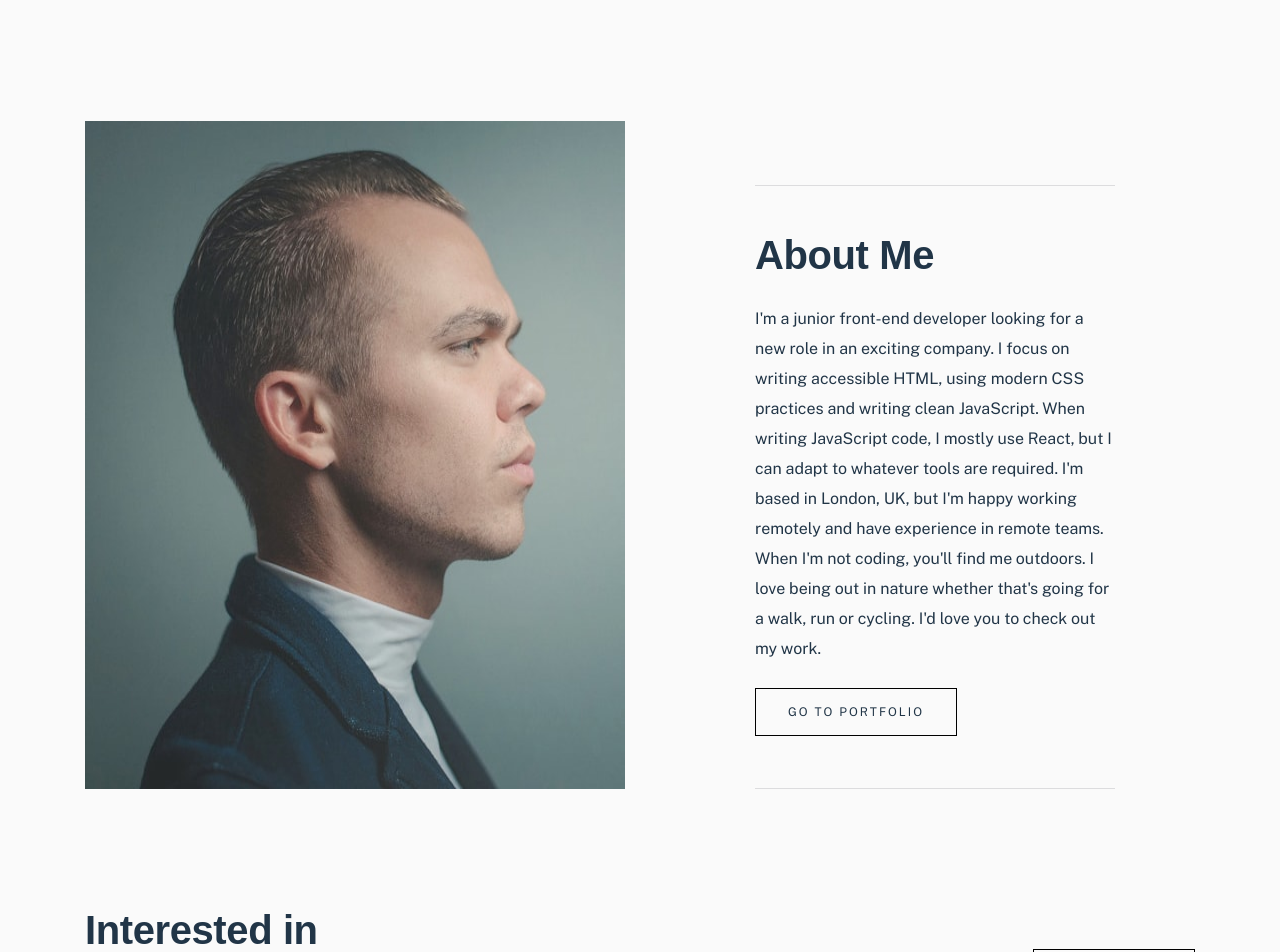
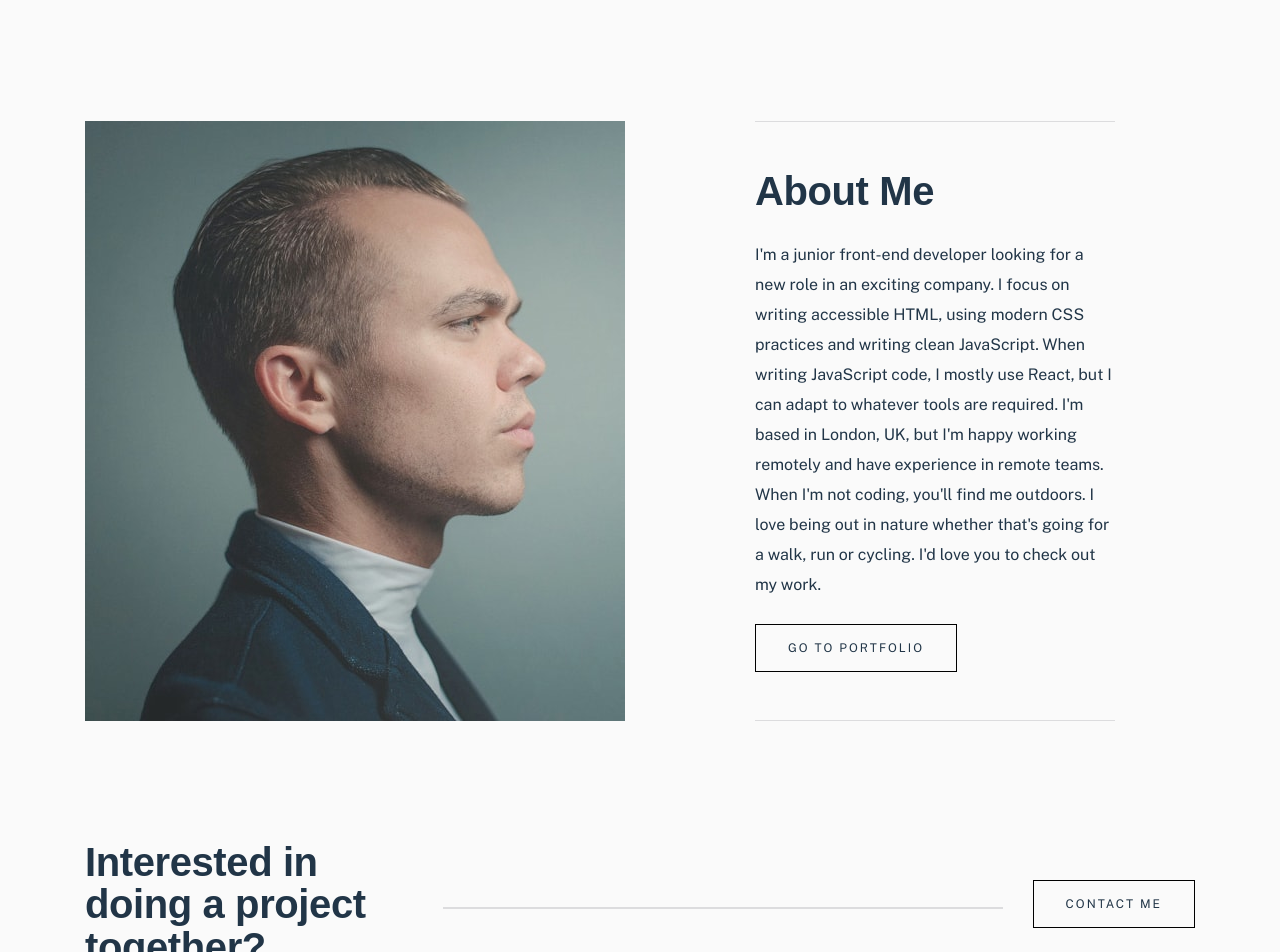
Before and after one commit to Simplify4Me2/minimalist-portfolio, a React (Vite) app: page /#/ in a window 1280 px wide. Shown: the part 780-1732 px from the top of the page. Built offline with nearby package versions, Linux system fonts and the light colour scheme; a web font is replaced by a local one.

Commit message:
refactor Home

```diff
--- /dev/null
+++ b/src/components/ProjectLink.tsx
@@ -0,0 +1,13 @@
+import { PropsWithChildren } from "react";
+import { Link } from "react-router-dom";
+
+export function ProjectLink({ to, children }: PropsWithChildren<{to: string}>) {
+  return (
+    <Link
+      to={to}
+      className="flex items-center font-publicSans text-xs tracking-[0.125rem] border-[0.5px] border-solid border-black h-12 px-8 mb-6 self-start"
+    >
+      {children}
+    </Link>
+  );
+}
--- a/src/components/index.ts
+++ b/src/components/index.ts
@@ -1,5 +1,6 @@
+export { default as ArticleHeader } from "./ArticleHeader";
 export { Button } from "./Button";
 export { PortfolioNavigation } from "./PortfolioNavigation";
-export { default as ArticleHeader } from "./ArticleHeader";
+export { ProjectLink } from "./ProjectLink";
 export { SocialMediaNav } from "./SocialMediaNav";
 export { TextBlock } from "./TextBlock";
--- a/src/pages/home/Home.tsx
+++ b/src/pages/home/Home.tsx
@@ -1,8 +1,7 @@
 import { ContactSection } from "../ContactSection";
 import { useScrollToTop } from "../../hooks";
 import { HomepageHeroImage, ProfileImage } from "../../images";
-import { Button, ArticleHeader, TextBlock } from "../../components";
-import { Link } from "react-router-dom";
+import { Button, ArticleHeader, TextBlock, ProjectLink } from "../../components";
 import { PropsWithChildren } from "react";
 
 function Home() {
@@ -21,7 +20,7 @@ function Home() {
           </div>
         </section>
 
-        <section className="flex flex-col md:flex-row lg:justify-between pt-2 lg:pt-16">
+        <Section className="pt-2 lg:pt-0 lg:mt-16">
           <ProfileImage />
           <Article title="About Me">
             <TextBlock>
@@ -37,9 +36,9 @@ function Home() {
             </TextBlock>
             <ProjectLink to="/portfolio">GO TO PORTFOLIO</ProjectLink>
           </Article>
-        </section>
+        </Section>
 
-        <ContactSection className="pt-28 pb-20" />
+        <ContactSection className="pt-28 md:pt-20 pb-20 lg:mt-10 lg:mb-16" />
       </main>
     </>
   );
@@ -58,28 +57,28 @@ function Article({
   className,
 }: PropsWithChildren<ArticleProps>) {
   return (
-    <section
-      className={`flex flex-col md:flex-row lg:justify-between pt-8 md:pt-0 lg:pt-16 ${className}`}
+    <article
+      className={`flex flex-col md:flex-row lg:justify-between pt-8 md:pt-0 lg:pt-0 ${className}`}
     >
-      <div className="flex flex-col border-y-[0.25px] border-solid border-grayish-dark-blue/15 pt-8 md:pt-12 pb-7 md:my-0 md:ml-[4.25rem] lg:mx-20 lg:pt-12 lg:w-[22.5rem]">
+      <div className="flex flex-col border-y-[0.25px] border-solid border-grayish-dark-blue/15 pt-8 md:pt-12 pb-7 md:my-0 md:ml-[4.25rem] lg:pb-0 lg:mx-20 lg:pt-12 lg:w-[22.5rem]">
         <ArticleHeader className="pb-1">{title}</ArticleHeader>
         {children}
       </div>
+    </article>
+  );
+}
+
+
+
+function Section({
+  children,
+  className,
+}: PropsWithChildren<{ className?: string }>) {
+  return (
+    <section
+      className={`flex flex-col md:flex-row lg:justify-between ${className}`}
+    >
+      {children}
     </section>
   );
 }
-
-type ProjectLink = {
-  to: string;
-};
-
-function ProjectLink({ to, children }: PropsWithChildren<ProjectLink>) {
-  return (
-    <Link
-      to={to}
-      className="flex items-center font-publicSans text-xs tracking-[0.125rem] border-[0.5px] border-solid border-black h-12 px-8 mb-6 self-start"
-    >
-      {children}
-    </Link>
-  );
-}
```
